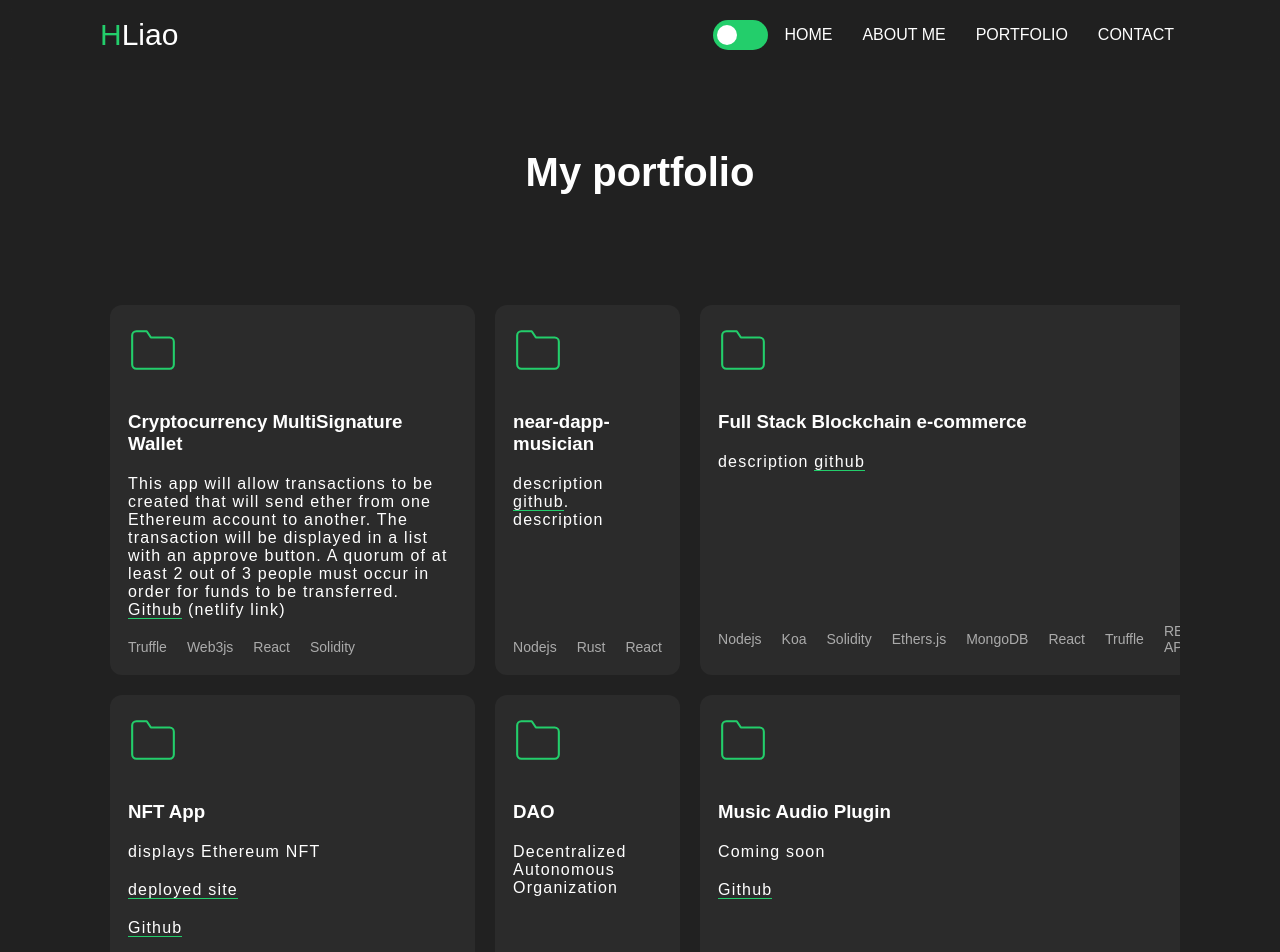
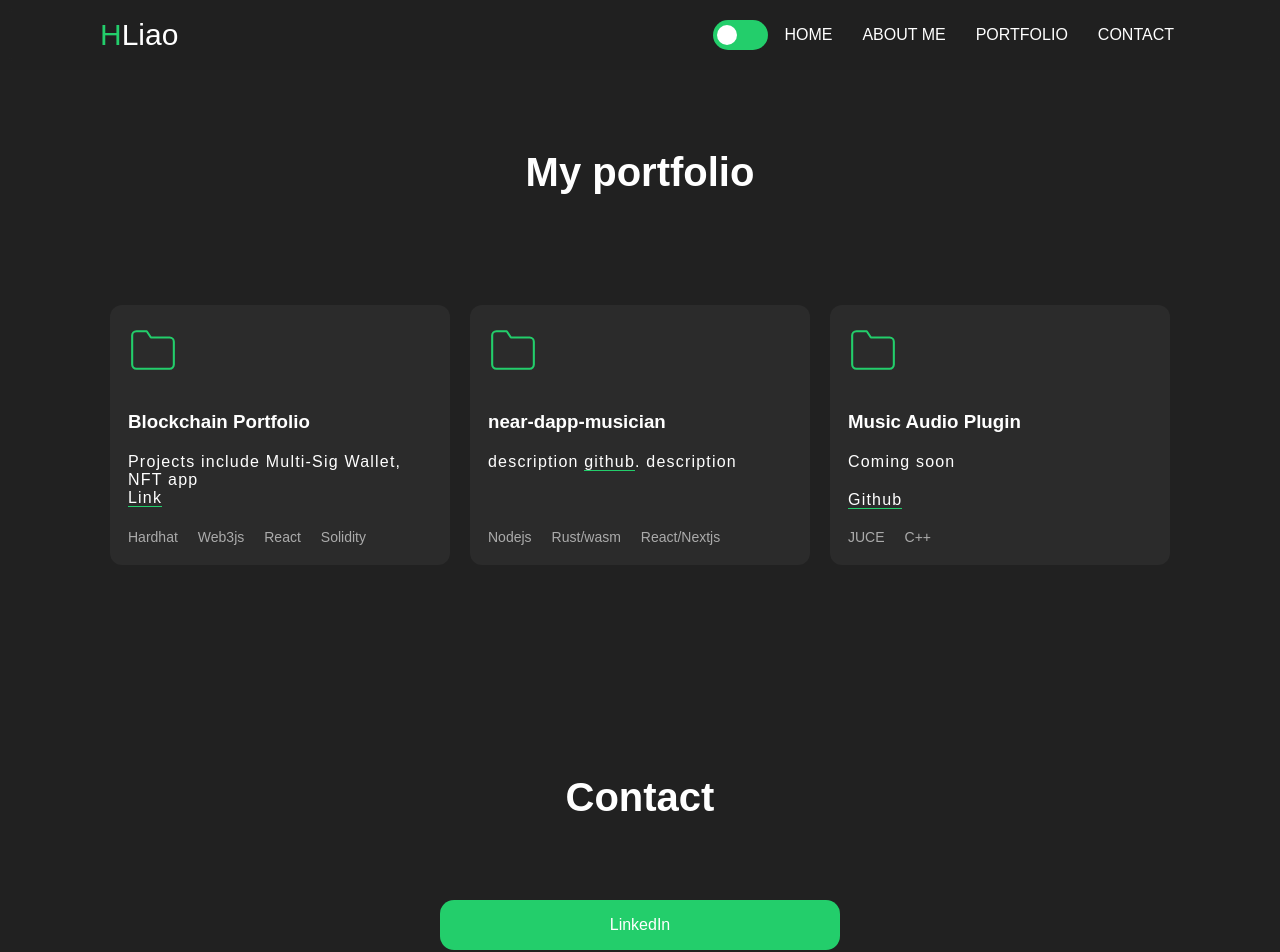
Before and after one commit to Hsien-HsiuLiao/hsien-hsiuliao.github.io, a React (Create React App) app: page / in a window 1280 px wide. Shown: the top 952 px of the page. Built offline with nearby package versions, Linux system fonts and the light colour scheme; the HTML template or start-up script is replaced by a standard one.

Commit message:
add blockchain portfolio site

```diff
--- a/src/components/Portfolio/Portfolio.tsx
+++ b/src/components/Portfolio/Portfolio.tsx
@@ -23,14 +23,14 @@ export function Portfolio(){
           </div>
           </header>
           <div className="body">
-            <h3>Cryptocurrency MultiSignature Wallet</h3>
-            <p>This app will allow transactions to be created that will send ether from one Ethereum account to another. The transaction will be displayed in a list with an approve button. A quorum of at least 2 out of 3 people must occur in order for funds to be transferred.
-             <br></br>   <p><a href="https://github.com/Hsien-HsiuLiao/multisig-wallet">Github</a> (netlify link)</p>
+            <h3>Blockchain Portfolio</h3>
+            <p>  Projects include Multi-Sig Wallet, NFT app
+             <br></br>   <p><a href="https://hh-eth-portfolio.vercel.app/">Link</a> </p>
             </p>
           </div>
           <footer>
             <ul className="tech-list">
-              <li>Truffle</li>
+              <li>Hardhat</li>
               <li>Web3js</li>
               <li>React</li>
               <li>Solidity</li>
@@ -60,21 +60,21 @@ export function Portfolio(){
             <footer>
               <ul className="tech-list">
                 <li>Nodejs</li>
-                <li>Rust</li>
-                <li>React</li>
+                <li>Rust/wasm</li>
+                <li>React/Nextjs</li>
               </ul>
             </footer>
           </div>
         </ScrollAnimation>
 
-        <ScrollAnimation animateIn="flipInX">
+        {/* <ScrollAnimation animateIn="flipInX">
           <div className="project">
             <header>
             <svg width="50" xmlns="http://www.w3.org/2000/svg" role="img" viewBox="0 0 24 24" fill="none" stroke="#23ce6b " stroke-width="1" stroke-linecap="round" stroke-linejoin="round" ><title>Folder</title><path d="M22 19a2 2 0 0 1-2 2H4a2 2 0 0 1-2-2V5a2 2 0 0 1 2-2h5l2 3h9a2 2 0 0 1 2 2z"></path></svg>
             <div className="project-links">
-              {/* <a href="https://github.com/Hsien-HsiuLiao/blockchain-ecommerce-app" target="_blank" rel="noreferrer">
+              <a href="https://github.com/Hsien-HsiuLiao/blockchain-ecommerce-app" target="_blank" rel="noreferrer">
                 <img src={externalLinkIcon} alt="Visitar site" />
-              </a> */}
+              </a>
             </div>
             </header>
             <div className="body">
@@ -95,16 +95,16 @@ export function Portfolio(){
               </ul>
             </footer>
           </div>
-        </ScrollAnimation>
+        </ScrollAnimation> */}
 
-        <ScrollAnimation animateIn="flipInX">
+        {/* <ScrollAnimation animateIn="flipInX">
           <div className="project">
             <header>
             <svg width="50" xmlns="http://www.w3.org/2000/svg" role="img" viewBox="0 0 24 24" fill="none" stroke="#23ce6b " stroke-width="1" stroke-linecap="round" stroke-linejoin="round" ><title>Folder</title><path d="M22 19a2 2 0 0 1-2 2H4a2 2 0 0 1-2-2V5a2 2 0 0 1 2-2h5l2 3h9a2 2 0 0 1 2 2z"></path></svg>
             <div className="project-links">
-              {/* <a href="https://hh-nft.netlify.app/" target="_blank" rel="noreferrer">
+              <a href="https://hh-nft.netlify.app/" target="_blank" rel="noreferrer">
                 <img src={externalLinkIcon} alt="Visitar site" />
-              </a> */}
+              </a>
             </div>
             </header>
             <div className="body">
@@ -127,16 +127,16 @@ export function Portfolio(){
               </ul>
             </footer>
           </div>
-        </ScrollAnimation>
+        </ScrollAnimation> */}
 
-        <ScrollAnimation animateIn="flipInX">
+        {/* <ScrollAnimation animateIn="flipInX">
           <div className="project">
             <header>
             <svg width="50" xmlns="http://www.w3.org/2000/svg" role="img" viewBox="0 0 24 24" fill="none" stroke="#23ce6b " stroke-width="1" stroke-linecap="round" stroke-linejoin="round" ><title>Folder</title><path d="M22 19a2 2 0 0 1-2 2H4a2 2 0 0 1-2-2V5a2 2 0 0 1 2-2h5l2 3h9a2 2 0 0 1 2 2z"></path></svg>
             <div className="project-links">
-              {/* <a href="https://github.com/joaotuliojt/dtmoney-trilha-reactjs" target="_blank" rel="noreferrer">
+              <a href="https://github.com/joaotuliojt/dtmoney-trilha-reactjs" target="_blank" rel="noreferrer">
                 <img src={githubIcon} alt="Visitar site" />
-              </a> */}
+              </a>
             </div>
             </header>
             <div className="body">
@@ -151,7 +151,7 @@ export function Portfolio(){
               </ul>
             </footer>
           </div>
-        </ScrollAnimation>
+        </ScrollAnimation> */}
 
         <ScrollAnimation animateIn="flipInX">
           <div className="project">
```
